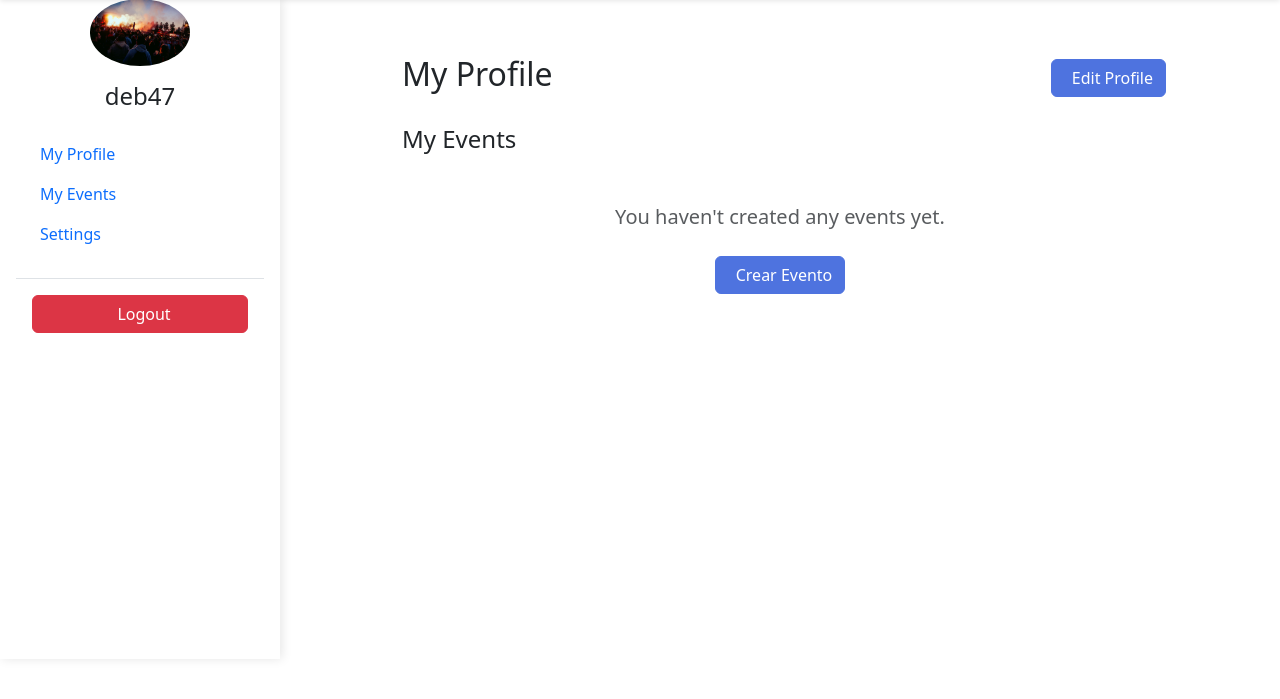
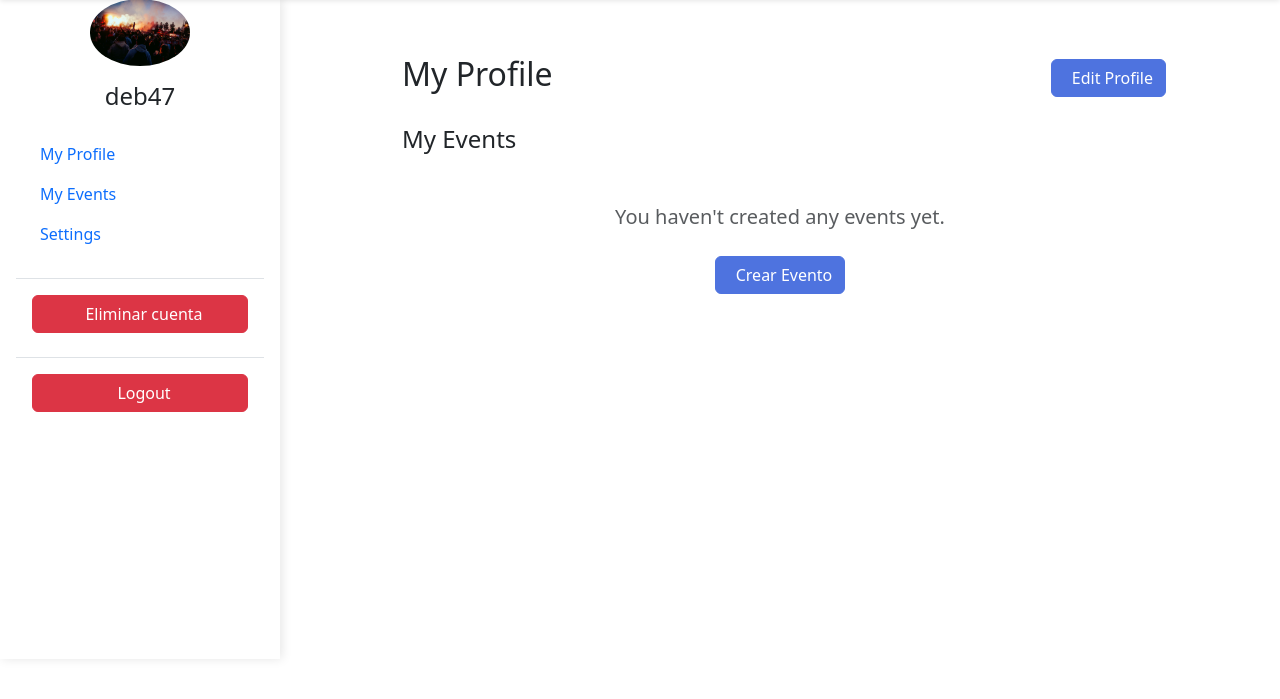
Before and after one commit to lupitadev/plataforma-integrada-eventos, a Django app: page /profile/ in a window 1280 px wide. Shown: the part 61-760 px from the top of the page. Run offline with Django 4.2, Linux system fonts and the light colour scheme; a user stored in the database is signed in; data comes from the database, SQL or seed files in the repository; both versions use the stored data as it was after the commit; some libraries are stand-ins or nearby versions.

Commit message:
nueva funcionalidad (eliminar usuario)

```diff
--- a/home/templates/profile.html
+++ b/home/templates/profile.html
@@ -38,6 +38,16 @@
           </a>
         </li>
       </ul>
+
+      <!-- Delete Button -->
+      <div class="mt-4 pt-3 border-top px-3">
+        <form action="{% url 'delete_user' %}" method="post">
+          {% csrf_token %}
+          <button type="submit" class="btn btn-danger w-100">
+            <i class="fas fa-sign-out-alt me-2"></i> Eliminar cuenta
+          </button>
+        </form>
+      </div>
 
       <!-- Logout Button -->
       <div class="mt-4 pt-3 border-top px-3">
--- a/home/urls.py
+++ b/home/urls.py
@@ -25,4 +25,5 @@ urlpatterns = [
     path('logout/', LogoutView.as_view(next_page='home'), name='logout'),
     path('events', views.eventListView.as_view(), name='event_list'),
     path('create/', views.eventCreateView.as_view(), name='event_virtual_create'),
+    path('delete-user/', views.delete_user, name='delete_user'),
 ]
--- a/home/views.py
+++ b/home/views.py
@@ -1,8 +1,8 @@
-from django.shortcuts import render, redirect
+from django.shortcuts import render, redirect, get_object_or_404
 from django.contrib.auth import authenticate, login
 from liveEvents.models import LiveEvent
 from virtualEvents.models import VirtualEvent
-from home.models import Event
+from home.models import Event, User
 from liveEvents.models import LiveEvent
 from virtualEvents.models import VirtualEvent
 from django.views.decorators.csrf import csrf_exempt
@@ -173,6 +173,12 @@ def create_event(request):
         evento.save()
         return redirect("home")
 
+# Elimina la cuenta de usuario
+def delete_user(request):
+    user = get_object_or_404(get_user_model(), id=request.user.id)  # Usa el ID del usuario logueado
+    user.delete()
+    logout(request)  # Cierra la sesión
+    return redirect("home")  # Redirige a la página principal
 
 class eventListView(ListView):
     model = VirtualEvent
```
Also changed, not shown: db.sqlite3.
